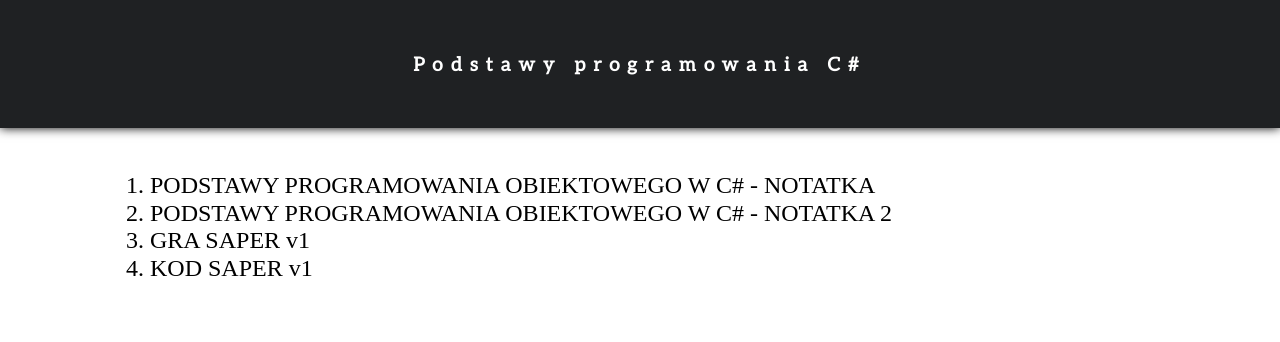
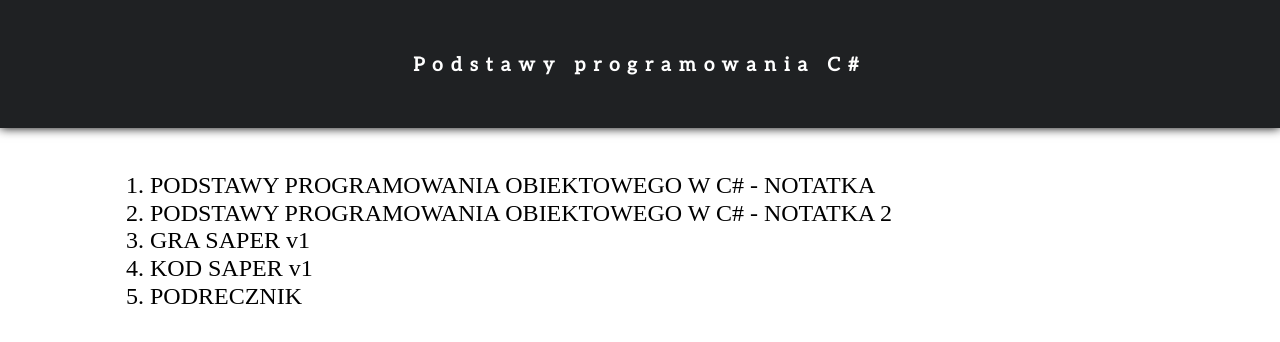
Before and after one commit to kubaadamus/personal_website, a website: page app/C.html in a window 1280 px wide. Drawn offline with nearby package versions, Linux system fonts and the light colour scheme; some packages are replaced by stand-ins of ours; a script that the page names is missing.

Commit message:
Backup przed wielkim remontem strony!

```diff
--- a/app/C.html
+++ b/app/C.html
@@ -41,6 +41,11 @@
 					<a href="assets/files/programowanie_C/saper_kod.txt">
 						<li style="display:visible">KOD SAPER v1</li>
 					</a>
+
+
+					<a href="assets/files/programowanie_C/PODRECZNIK.pdf">
+						<li style="display:visible">PODRECZNIK</li>
+					</a>
 				</ol>
 			</div>
 		</div>
```
Also changed, not shown: app/systemycms.html (+6 -3 lines), package.json (+5 -5 lines), 4 other files.
